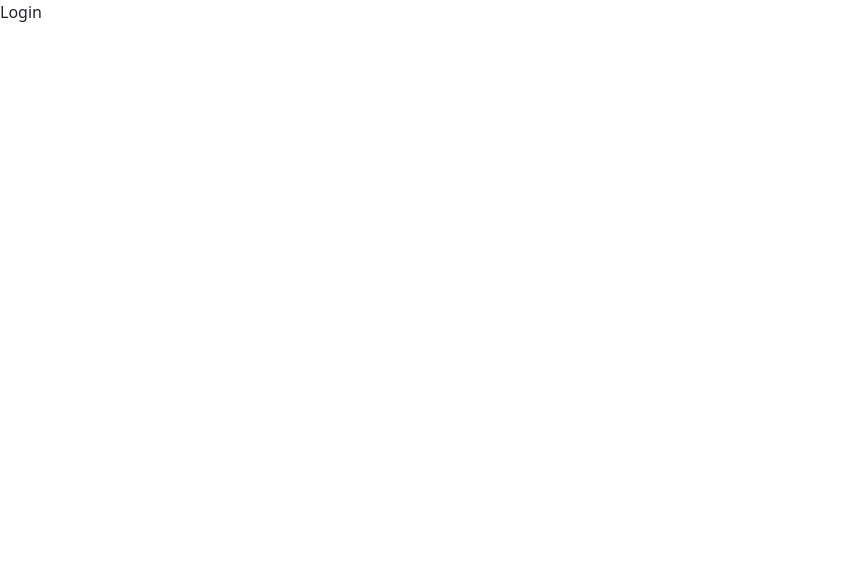
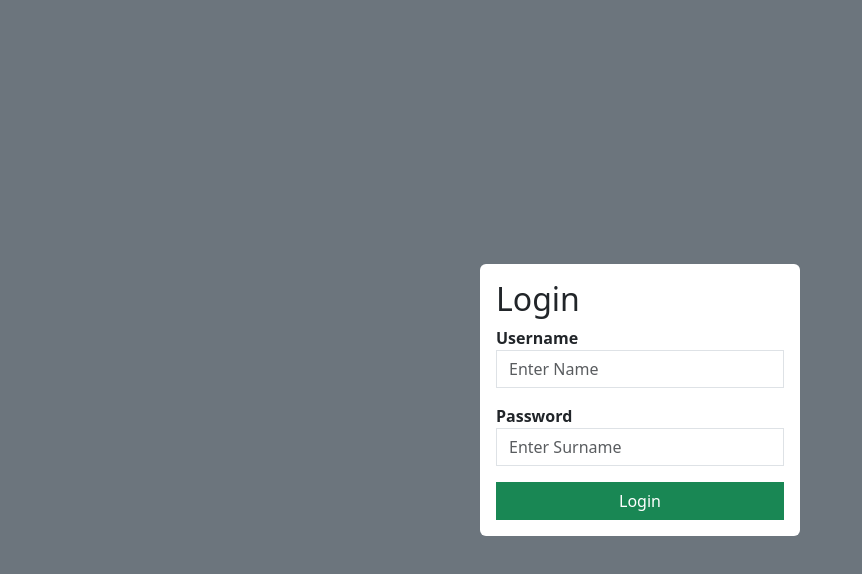
Before and after one commit to CodecoolGlobal/freestyle-mern-project-react-annamzielinska, a React (Create React App) app in the folder client/: page /login in a window 1280 px wide. Shown: the top 574 px of the page, without its empty margins (0-862 px from the left). Built offline with nearby package versions, Linux system fonts and the light colour scheme.

Commit message:
ready to merge

```diff
--- a/client/src/components/Registration/Login.js
+++ b/client/src/components/Registration/Login.js
@@ -1,10 +1,61 @@
 import React from "react";
+import { useState } from "react";
+function Login() {
+    const [username, setUsername] = useState('')
+    const [password, setPassword] = useState('')
 
-function Login() {
-    return(
-        <div>
-            Login
+    const handleSubmit = (e) => {
+        e.preventDefault();
+        fetch(`http://localhost:8000`, {
+            method: 'POST',
+            headers: {
+                'Content-Type': 'application/json',
+            },
+            body: JSON.stringify({ password, username }),
+        })
+            .then(response => response.json())
+            .then(result => console.log(result))
+            .catch(err => console.log(err));
+    };
+
+    return (
+        <div className="d-flex justify-content-center align-items-center bg-secondary vh-100">
+            <div className="bg-white p-3 rounded w-25">
+                <h2>Login</h2>
+                <form onSubmit={handleSubmit}>
+                    <div className="mb-3">
+                        <label htmlFor="email">
+                            <strong>Username</strong>
+                        </label>
+                        <input
+                            type="text"
+                            placeholder="Enter Name"
+                            autoComplete="off"
+                            name="email"
+                            className="form-control rounded-0"
+                            onChange={(e) => setUsername(e.target.value)}
+                        />
+                    </div>
+                    <div className="mb-3">
+                        <label htmlFor="email">
+                            <strong>Password</strong>
+                        </label>
+                        <input
+                            type="password"
+                            placeholder="Enter Surname"
+                            autoComplete="off"
+                            name="email"
+                            className="form-control rounded-0"
+                            onChange={(e) => setPassword(e.target.value)}
+                        />
+                    </div>
+                    <button type="submit" className="btn btn-success w-100 rounded-0">
+                        Login
+                    </button>
+                </form>
+            </div>
         </div>
-    )
+    );
 }
+
 export default Login;
--- a/client/src/components/Registration/Signup.js
+++ b/client/src/components/Registration/Signup.js
@@ -12,7 +12,7 @@ function Signup() {
 
     const handleSubmit = (e) => {
         e.preventDefault();
-        fetch(`http://localhost:8000`, {
+        fetch(`http://localhost:8000/users`, {
             method: 'POST',
             headers: {
                 'Content-Type': 'application/json',
@@ -37,7 +37,7 @@ function Signup() {
                             type="text"
                             placeholder="Enter Name"
                             autoComplete="off"
-                            name="email"
+                            name="name"
                             className="form-control rounded-0"
                             onChange={(e) => setName(e.target.value)}
                         />
@@ -47,10 +47,10 @@ function Signup() {
                             <strong>Surname</strong>
                         </label>
                         <input
-                            type="email"
+                            type="text"
                             placeholder="Enter Surname"
                             autoComplete="off"
-                            name="email"
+                            name="surname"
                             className="form-control rounded-0"
                             onChange={(e) => setSurname(e.target.value)}
                         />
@@ -60,10 +60,10 @@ function Signup() {
                             <strong>Username</strong>
                         </label>
                         <input
-                            type="email"
+                            type="text"
                             placeholder="Enter Username"
                             autoComplete="off"
-                            name="email"
+                            name="username"
                             className="form-control rounded-0"
                             onChange={(e) => setUsername(e.target.value)}
                         />
@@ -73,10 +73,10 @@ function Signup() {
                             <strong>City</strong>
                         </label>
                         <input
-                            type="email"
+                            type="text"
                             placeholder="Enter City"
                             autoComplete="off"
-                            name="email"
+                            name="city"
                             className="form-control rounded-0"
                             onChange={(e) => setCity(e.target.value)}
                         />
@@ -106,42 +106,6 @@ function Signup() {
                             onChange={(e) => setPassword(e.target.value)}
                         />
                     </div>
-                        <div className="mb-3">
-                            <label htmlFor="email">
-                                <strong>Username</strong>
-                            </label>
-                            <input
-                            type="text"
-                            placeholder="Enter Username"
-                            name="username"
-                            className="form-control rounded-0"
-                            onChange={(e) => setUsername(e.target.value)}
-                            />
-                        </div>
-                        <div className="mb-3">
-                            <label htmlFor="email">
-                                <strong>City</strong>
-                            </label>
-                            <input
-                            type="text"
-                            placeholder="Enter City"
-                            name="city"
-                            className="form-control rounded-0"
-                            onChange={(e) => setCity(e.target.value)}
-                            />
-                        </div>
-                        <div className="mb-3">
-                            <label htmlFor="email">
-                                <strong>Surname</strong>
-                            </label>
-                            <input
-                            type="text"
-                            placeholder="Enter Surname"
-                            name="surname"
-                            className="form-control rounded-0"
-                            onChange={(e) => setSurname(e.target.value)}
-                            />
-                        </div>
                     <button type="submit" className="btn btn-success w-100 rounded-0">
                         Register
                     </button>
```
Lines whose indentation alone changed are shown as unchanged.
